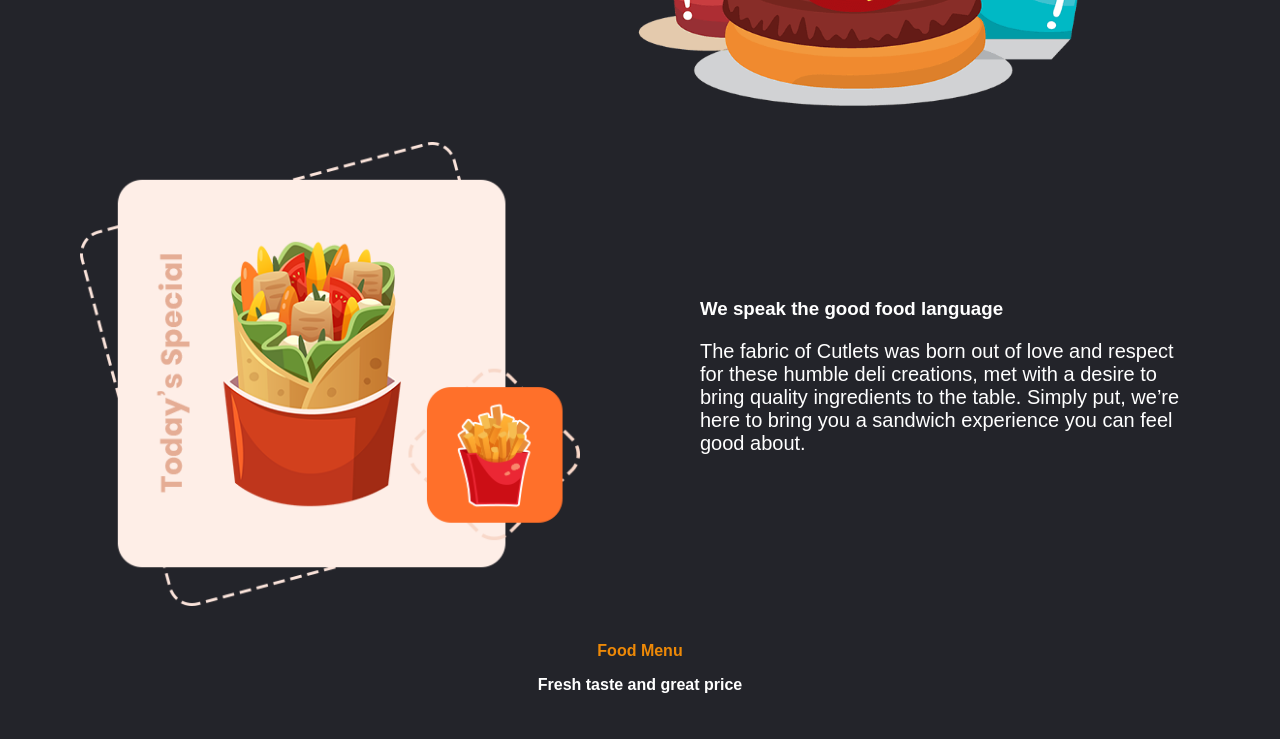
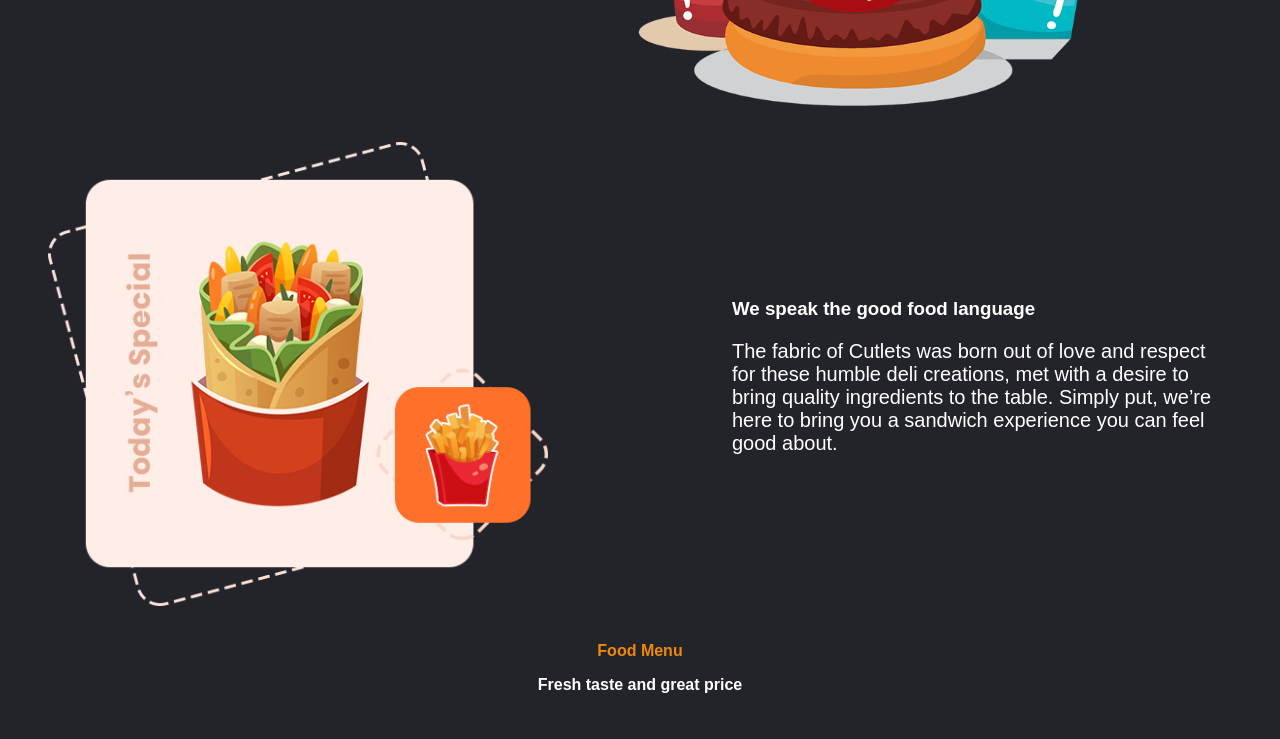
Before and after one commit to DaveAyeni/Food-site, a plain HTML site: page index.html in a window 1280 px wide. Shown: the part 460-1199 px from the top of the page. Drawn offline with Linux system fonts and the light colour scheme.

Commit message:
Update style.css

```diff
--- a/style.css
+++ b/style.css
@@ -92,7 +92,7 @@ h2{
    align-items: center;
    color: white;
     gap: 60px;
-   padding: 1em 5em;
+   padding: 1em 3em;
    flex-wrap: wrap;
 }
 .box-3{
```
